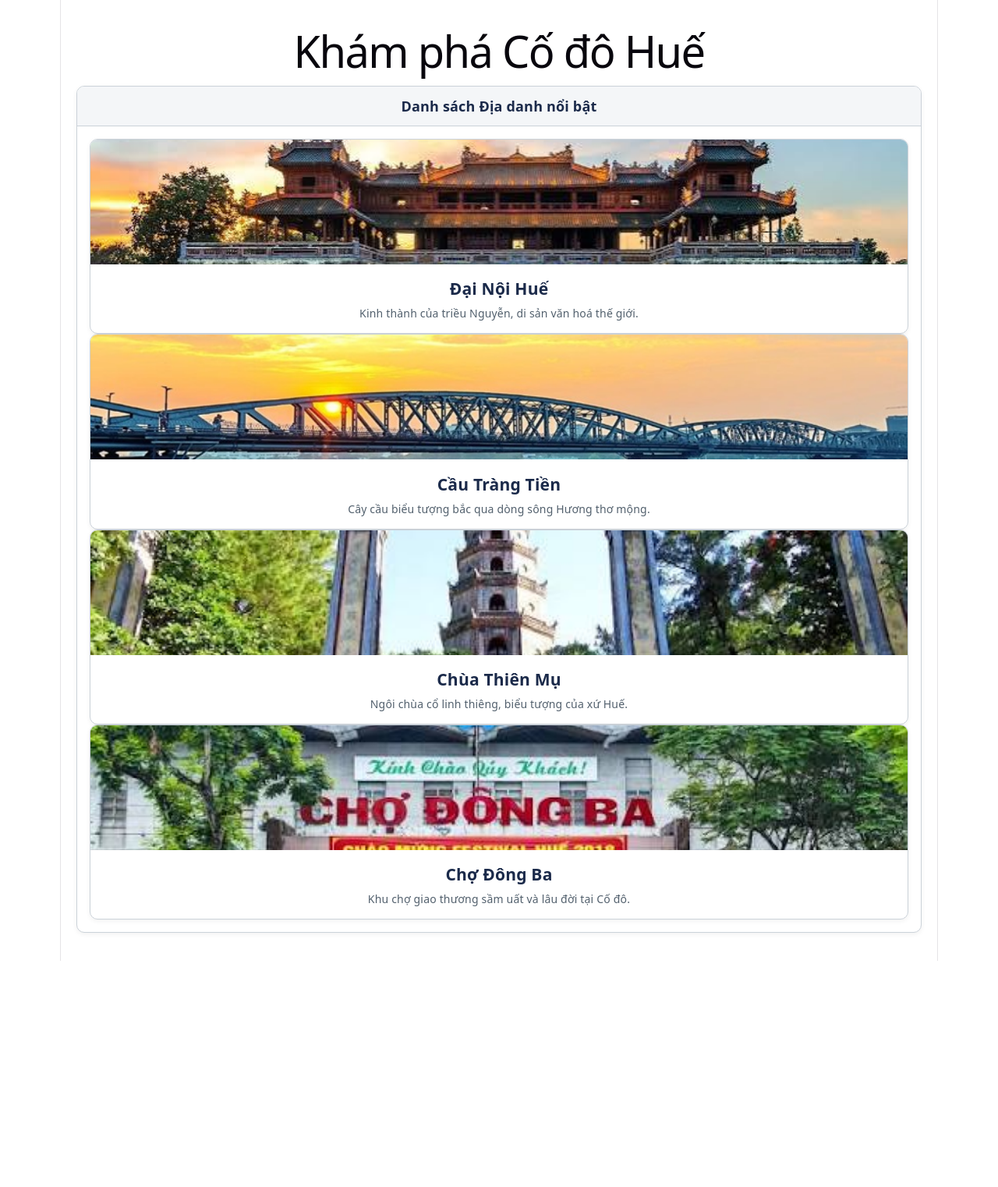
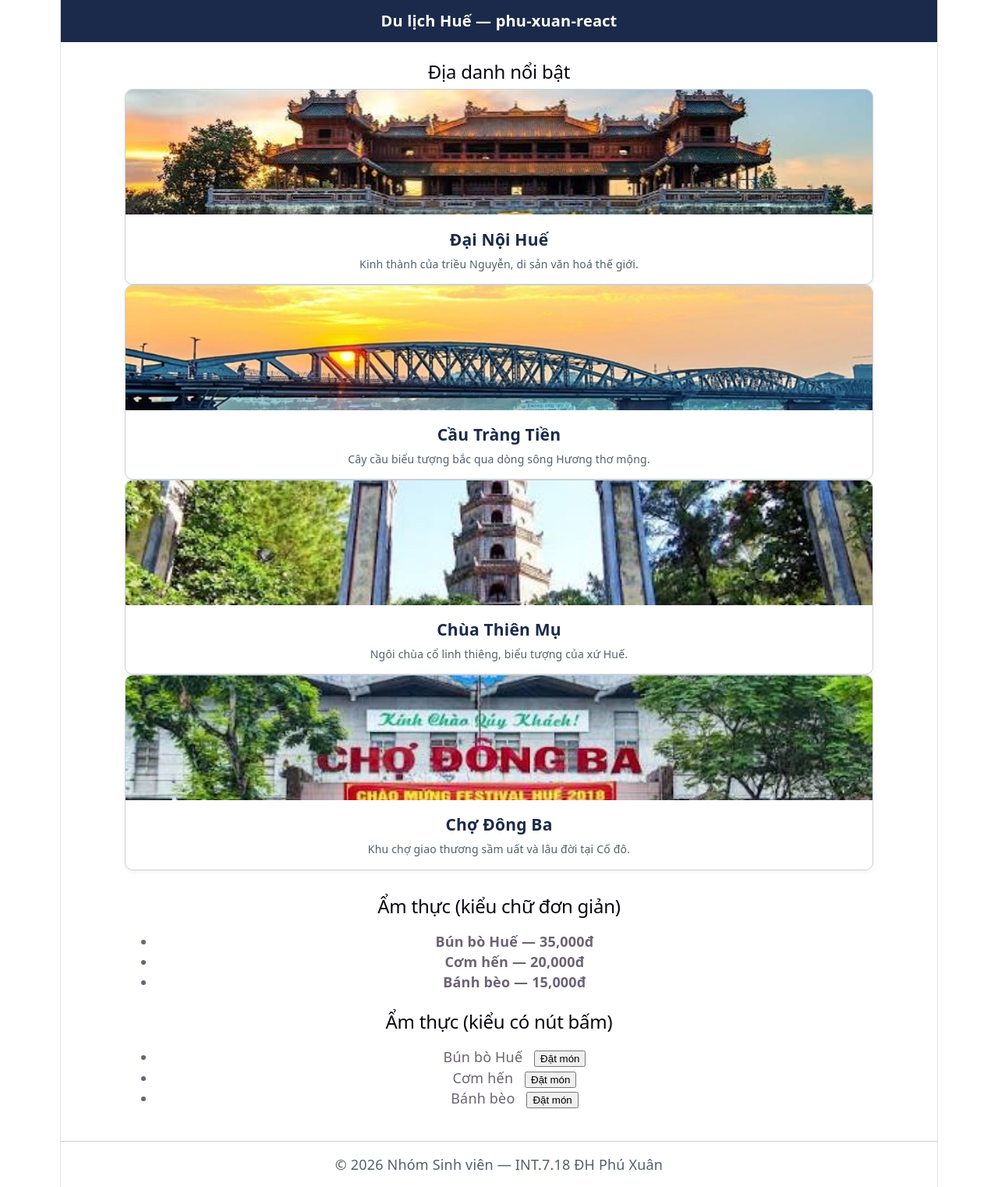
Before and after one commit to duyeenanh/-phu-xuan-react, a React (Vite) app: page / in a window 1280 px wide. Shown: the whole page at 78% size. Before the commit the page ends 1232 px from the top, so only its background shows below. Built offline with nearby package versions, Linux system fonts and the light colour scheme.

Commit message:
Hoan thien Lab 3 - Bo cuc trang va Render Props DanhSach

```diff
--- a/src/App.tsx
+++ b/src/App.tsx
@@ -1,16 +1,21 @@
 // src/App.jsx
-import The from "./components/The";
+import BoCucTrang from "./components/BoCucTrang";
+import DanhSach from "./components/DanhSach";
 import TheDiaDanh from "./components/TheDiaDanh";
 import { DANH_SACH_DIA_DANH } from "./du-lieu/diaDanh";
+import { DANH_SACH_MON_AN } from "./du-lieu/monAn";
 import "./App.css";
+
+type MonAn = (typeof DANH_SACH_MON_AN)[number];
 
 function App() {
   return (
-    <div className="trang" style={{ padding: "20px" }}>
-      <h1>Khám phá Cố đô Huế</h1>
-
-      {/* Sử dụng component The bao bọc danh sách địa danh */}
-      <The tieuDe="Danh sách Địa danh nổi bật">
+    <BoCucTrang
+      thanhDieuHuong="Du lịch Huế — phu-xuan-react"
+      chanTrang={<span>© 2026 Nhóm Sinh viên — INT.7.18 ĐH Phú Xuân</span>}
+      noiDungChinh={
+        <>
+          <h2>Địa danh nổi bật</h2>
           <div className="luoi-dia-danh">
             {DANH_SACH_DIA_DANH.map((dd) => (
               <TheDiaDanh
@@ -21,8 +26,27 @@ function App() {
               />
             ))}
           </div>
-      </The>
-    </div>
+
+          <h2 style={{ marginTop: "32px" }}>Ẩm thực (kiểu chữ đơn giản)</h2>
+          <DanhSach
+            cacMuc={DANH_SACH_MON_AN}
+            hienThiMuc={(mon: MonAn) => (
+              <strong>{mon.ten} — {mon.gia.toLocaleString()}đ</strong>
+            )}
+          />
+
+          <h2 style={{ marginTop: "24px" }}>Ẩm thực (kiểu có nút bấm)</h2>
+          <DanhSach
+            cacMuc={DANH_SACH_MON_AN}
+            hienThiMuc={(mon: MonAn) => (
+              <span>
+                {mon.ten} <button style={{ marginLeft: "10px" }}>Đặt món</button>
+              </span>
+            )}
+          />
+        </>
+      }
+    />
   );
 }
 
--- /dev/null
+++ b/src/components/BoCucTrang.css
@@ -0,0 +1,19 @@
+/* src/components/BoCucTrang.css */
+.bo-cuc__dau {
+  background: #1b2a4a;
+  color: #fff;
+  padding: 14px 24px;
+  font-size: 20px;
+  font-weight: 700;
+}
+.bo-cuc__giua {
+  max-width: 960px;
+  margin: 0 auto;
+  padding: 24px;
+}
+.bo-cuc__chan {
+  text-align: center;
+  color: #52606d;
+  padding: 16px;
+  border-top: 1px solid #cbd2d9;
+}
--- /dev/null
+++ b/src/components/BoCucTrang.jsx
@@ -0,0 +1,14 @@
+// src/components/BoCucTrang.jsx
+import "./BoCucTrang.css";
+
+function BoCucTrang({ thanhDieuHuong, noiDungChinh, chanTrang }) {
+  return (
+    <div className="bo-cuc">
+      <header className="bo-cuc__dau">{thanhDieuHuong}</header>
+      <main className="bo-cuc__giua">{noiDungChinh}</main>
+      <footer className="bo-cuc__chan">{chanTrang}</footer>
+    </div>
+  );
+}
+
+export default BoCucTrang;
--- /dev/null
+++ b/src/components/DanhSach.jsx
@@ -0,0 +1,12 @@
+// src/components/DanhSach.jsx
+function DanhSach({ cacMuc, hienThiMuc }) {
+  return (
+    <ul className="danh-sach">
+      {cacMuc.map((muc) => (
+        <li key={muc.id}>{hienThiMuc(muc)}</li>
+      ))}
+    </ul>
+  );
+}
+
+export default DanhSach;
--- /dev/null
+++ b/src/du-lieu/monAn.js
@@ -0,0 +1,6 @@
+// src/du-lieu/monAn.js
+export const DANH_SACH_MON_AN = [
+  { id: 1, ten: "Bún bò Huế", gia: 35000 },
+  { id: 2, ten: "Cơm hến", gia: 20000 },
+  { id: 3, ten: "Bánh bèo", gia: 15000 },
+];
```
Lines whose indentation alone changed are shown as unchanged.
